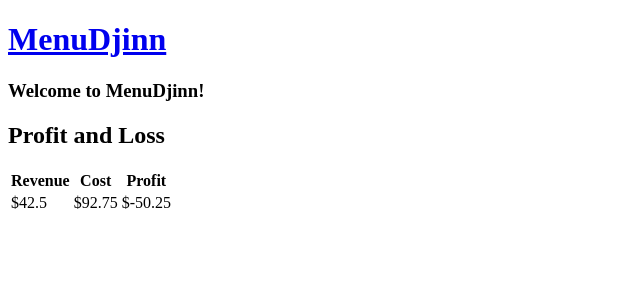
After one commit to AdrianFebre/CC_Django_Final, a Django app: page /inventory/profit-and-loss/ in a window 1280 px wide. The commit adds this page. Shown: the top 300 px of the page, without its empty margins (0-640 px from the left). Run offline with Django 3.2, Linux system fonts and the light colour scheme; data comes from the database, SQL or seed files in the repository; both versions use the stored data as it was after the commit.

Commit message:
working function-based rev view

```diff
--- a/MenuDjinn/inventory/templates/inventory/home.html
+++ b/MenuDjinn/inventory/templates/inventory/home.html
@@ -5,8 +5,9 @@
 <!--after I practice, I'll add something like the last purchase date here-->
 <!--I can start with a random, or the first, ingredient-->
 <a href="{% url 'ingredientslist' %}"><button class="btn">Ingredients</button></a>
-<a href="{% url 'menulist' %}"><button class="btn">Menus</button></a>
+<a href="{% url 'menulist' %}"><button class="btn">Menu</button></a>
 <a href="{% url 'recipelist' %}"><button class="btn">Recipes</button></a>
 <a href="{% url 'purchaselist' %}"><button class="btn">Purchases</button></a>
+<a href="{% url 'profitandloss' %}"><button class="btn">P&L</button></a>
 
 {% endblock %}
--- a/MenuDjinn/inventory/templates/inventory/menu_list.html
+++ b/MenuDjinn/inventory/templates/inventory/menu_list.html
@@ -1,7 +1,7 @@
 {% extends "./base.html" %}
 
 {% block content %}
-<h2>Menu List</h2>
+<h2>Menu</h2>
 <a href="{% url 'menucreate' %}"><button class="btn">Add a Menu Item</button></a>
 <table id="menus">
   <tr>
--- /dev/null
+++ b/MenuDjinn/inventory/templates/inventory/profit_and_loss.html
@@ -0,0 +1,19 @@
+{% extends "./base.html" %}
+
+{% block content %}
+<h2>Profit and Loss</h2>
+<table id="profitandloss">
+  <tr>
+    <th>Revenue</th>
+    <th>Cost</th>
+    <th>Profit</th>
+  </tr>
+
+  <tr>
+    <td>{{ revenue }}</td>
+    <td>{{ cost }}</td>
+    <td>{{ profit }}</td>
+  </tr>
+
+</table>
+{% endblock %}
--- a/MenuDjinn/inventory/urls.py
+++ b/MenuDjinn/inventory/urls.py
@@ -14,4 +14,5 @@ urlpatterns = [
     path('menus/create/', views.MenuCreate.as_view(), name='menucreate'),
     path('recipes/create/', views.RecipeCreate.as_view(), name='recipecreate'),
     path('purchases/create/', views.PurchaseCreate.as_view(), name='purchasecreate'),
+    path('profit-and-loss/', views.temp_purchase_list, name='profitandloss'),
 ]
--- a/MenuDjinn/inventory/views.py
+++ b/MenuDjinn/inventory/views.py
@@ -1,8 +1,11 @@
+from re import L
 from django.shortcuts import render
 from django.views.generic import ListView
+from django.views.generic.base import TemplateView
 from django.views.generic.edit import CreateView, UpdateView, DeleteView
 from .models import Ingredients, MenuItems, RecipeRequirements, Purchase
 from .forms import IngredientAddForm, MenuAddForm, PurchaseForm, RecipeAddForm
+import numpy as np
 
 # Create your views here.
 
@@ -36,6 +39,46 @@ class RecipeList(ListView):
 class PurchaseList(ListView):
     model = Purchase
     template_name = 'inventory/purchase_list.html'
+
+# temp - trying to avoid creating a new...something
+# very, very likely not the ideal way to do this  - check both projects for ideas
+def temp_purchase_list(request):
+    context = {}
+    # pull purchases
+    all_purchases = Purchase.objects.all()
+    # define rev, loss -> profit
+    revenue = 0.0
+    cost = 0.0
+
+    for purchase in all_purchases:
+        # first, revenue, since it's easy
+        purchase_revenue = purchase.menu_item.item_price * purchase.order_quantity
+        revenue += purchase_revenue
+
+        # now, cost; because one menu item per purchase:
+        purchase_item = purchase.menu_item
+        purchase_recipe = RecipeRequirements.objects.filter(menu_item=purchase_item)  # sub-optimal?
+        purchase_quantity = purchase.order_quantity
+        # now to sum on ingredient cost
+        purchase_cost = sum([item.ingredient.price_per_unit * item.ingredient_quantity * purchase_quantity
+                            for item in purchase_recipe])  # might work
+        cost += purchase_cost
+
+    temp = []
+    # simplest possible test
+    for purchase in [all_purchases[0]]:
+        iter_temp = [item.ingredient for item in RecipeRequirements.objects.filter(menu_item=purchase.menu_item)]
+        #purchase.reciperequirements_set.all()
+        temp.append(iter_temp)
+
+    revenue, cost = round(revenue, 2), round(cost, 2)
+    profit = revenue - cost
+
+    context['revenue'] = f'${revenue}'
+    context['cost'] = f'${cost}'
+    context['profit'] = f'${profit}'
+    context['temp'] = temp
+    return render(request, 'inventory/profit_and_loss.html', context)
 
 '''
 Editing Views
```
Also changed, not shown: MenuDjinn/db.sqlite3, MenuDjinn/inventory/migrations/0008_auto_20220804_0712.py (added).
